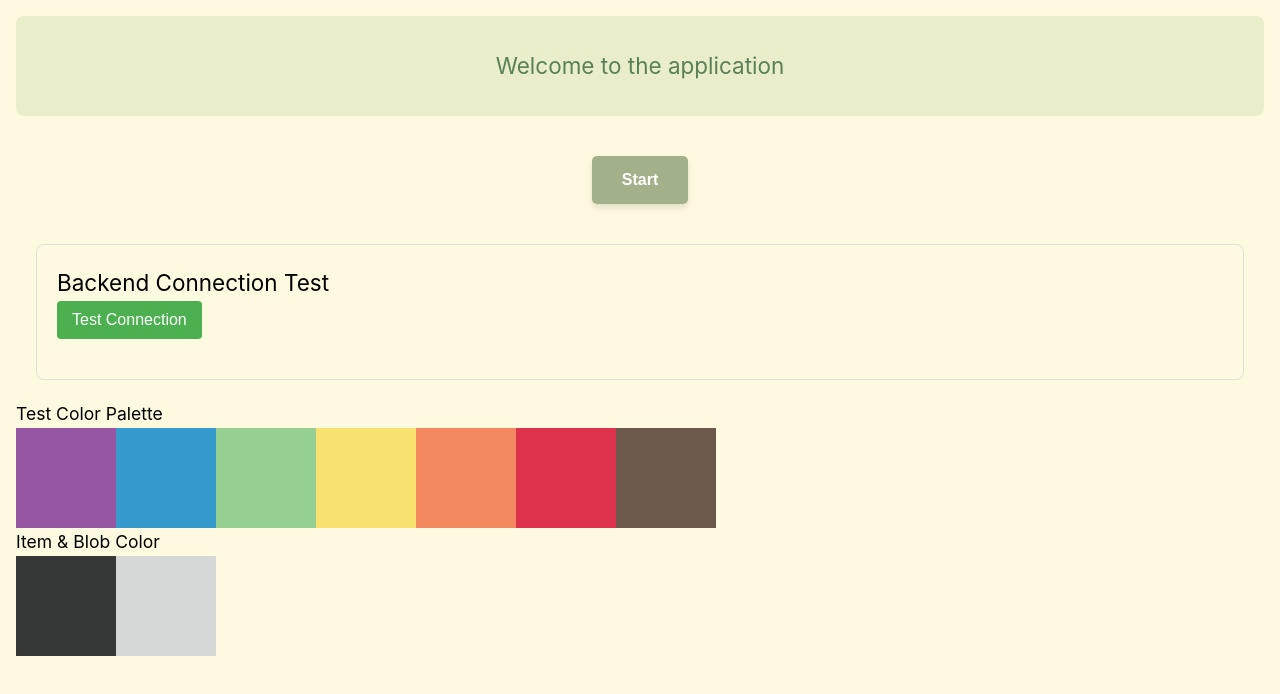
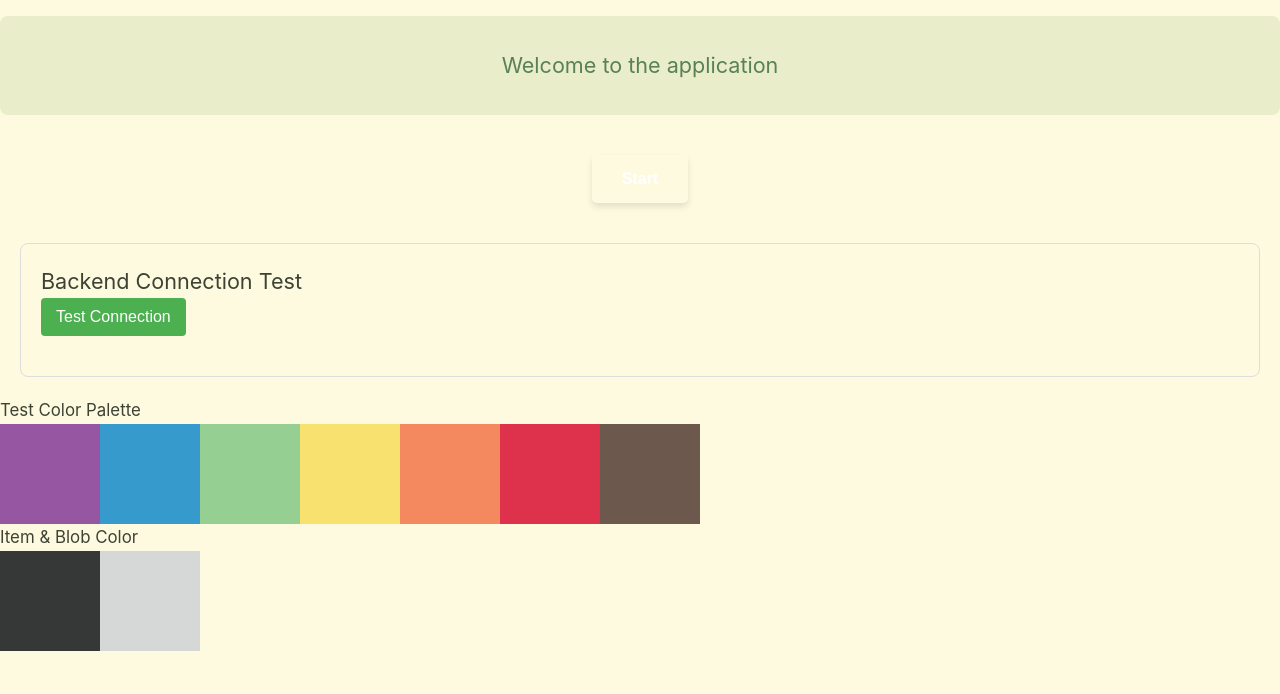
Before and after one commit to DarleneQing/Explanable-Pairing-Rec, a Vue app in the folder frontend/: page / in a window 1280 px wide. Shown: the top 694 px of the page. Built offline with nearby package versions, Linux system fonts and the light colour scheme; the HTML template or start-up script is replaced by a standard one.

Commit message:
css update

```diff
--- a/frontend/src/assets/base.css
+++ b/frontend/src/assets/base.css
@@ -1,27 +1,221 @@
-:root{
+:root {
+    /* === COLOR PALETTE === */
+    /* Primary Colors */
     --main-background: #fefae0;
     --color-master: #9656a2;
-    --color-value:#369acc;
+    --color-value: #369acc;
     --graphical-appearance: #95cf92;
     --fabric: #f8e16f;
     --neckline: #f4895f;
     --sleeves: #de324c;
     --length: #6c584c;
+    --blobs: #d6d7d7;
     --item-color: #363737;
-    --button-color1: #a3b18a;
-    --button-color2: #d4a373;
-    --window-color1: #e9edc9;
-    --window-color2: #faedcd;
-    --font-color1: #588157;
-    --blobs: #d6d7d7;
+
+    /* === BALANCED GREEN & BROWNISH CREAM UI PALETTE === */
+    /* Base UI Colors */
+    --window-color3: #a3b18a;      /* Sage green - interactive elements */
+    --window-color4: #d4a373;      /* Warm tan - accent color */
+    --window-color1: #e9edc9;      /* Light green-cream - secondary bg */
+    --window-color2: #faedcd;      /* Light cream - tertiary bg */
+
+    /* Primary Brand Colors (balancing green and brown) */
+    --brand-primary: #8a9471;      /* Deeper sage green - main brand */
+    --brand-secondary: #c4915c;    /* Rich tan - secondary brand */
+    --brand-accent: var(--window-color4);   /* Warm tan accent */
+
+    /* UI Background Colors */
+    --ui-bg-primary: #f8f6e8;      /* Very light cream-green */
+    --ui-bg-secondary: var(--window-color1);  /* Light green-cream */
+    --ui-bg-tertiary: var(--window-color2);   /* Light cream */
+    --ui-bg-elevated: #ffffff;     /* Pure white for cards */
+
+    /* UI Interactive Colors (balanced green-brown) */
+    --ui-interactive: var(--window-color3);     /* Sage green primary */
+    --ui-interactive-hover: #8a9471;            /* Deeper sage on hover */
+    --ui-interactive-light: #b8c4a3;            /* Light sage for subtle interactions */
+    --ui-interactive-brown: var(--window-color4); /* Brown alternative */
+    --ui-interactive-brown-hover: #c2915d;       /* Brown hover */
+
+    /* Text Colors (coordinated with green-brown balance) */
+    --ui-text-primary: #3d4234;    /* Dark green-brown for primary text */
+    --ui-text-secondary: #6b7055;  /* Medium sage for secondary text */
+    --ui-text-muted: #8a9471;      /* Muted sage for tertiary text */
+    --ui-text-inverse: #ffffff;    /* White text for dark backgrounds */
+    --ui-text-brown: #7a6b54;      /* Brown text alternative */
+
+    /* Border Colors */
+    --ui-border-light: #e2e6d3;    /* Light green-cream border */
+    --ui-border-medium: #d4d9c4;   /* Medium green-cream border */
+    --ui-border-strong: #c4c9b4;   /* Strong green-cream border */
+
+    /* Status Colors (adapted to palette) */
+    --ui-success: #7a9471;         /* Sage green success */
+    --ui-warning: var(--window-color4);  /* Tan warning */
+    --ui-error: #b85450;           /* Muted red */
+    --ui-info: #8a9aa3;            /* Blue-grey info */
+
+    /* Updated semantic mappings */
+    --font-color1: var(--ui-text-secondary);
+    --text-primary: var(--ui-text-primary);
+    --text-secondary: var(--ui-text-secondary);
+    --accent-color: var(--brand-accent);
+    --accent-color-hover: var(--ui-interactive-brown-hover);
+
+    /* === SEMANTIC COLORS === */
+    --text-primary: var(--ui-text-primary);
+    --text-secondary: var(--ui-text-secondary);
+    --text-muted: var(--ui-text-muted);
+    --text-inverse: var(--ui-text-inverse);
+
+    --bg-primary: var(--main-background);
+    --bg-secondary: var(--ui-bg-secondary);
+    --bg-tertiary: var(--ui-bg-tertiary);
+    --bg-overlay: rgba(61, 66, 52, 0.4);
+
+    --border-light: var(--ui-border-light);
+    --border-medium: var(--ui-border-medium);
+    --border-dark: var(--ui-border-strong);
+
+    --success-color: var(--ui-success);
+    --warning-color: var(--ui-warning);
+    --error-color: var(--ui-error);
+    --info-color: var(--ui-info);
+
+    /* === SPACING SYSTEM === */
+    --space-xs: 0.25rem;    /* 4px */
+    --space-sm: 0.5rem;     /* 8px */
+    --space-md: 0.75rem;    /* 12px */
+    --space-lg: 1rem;       /* 16px */
+    --space-xl: 1.25rem;    /* 20px */
+    --space-2xl: 1.5rem;    /* 24px */
+    --space-3xl: 2rem;      /* 32px */
+    --space-4xl: 2.5rem;    /* 40px */
+    --space-5xl: 3rem;      /* 48px */
+
+    /* === TYPOGRAPHY === */
+    --font-family-primary: Inter, -apple-system, BlinkMacSystemFont, 'Segoe UI', Roboto, Oxygen, Ubuntu, Cantarell, 'Fira Sans', 'Droid Sans', 'Helvetica Neue', sans-serif;
+    --font-family-mono: 'Monaco', 'Menlo', 'Ubuntu Mono', monospace;
+
+    --font-size-xs: 0.75rem;    /* 12px */
+    --font-size-sm: 0.8rem;     /* 13px */
+    --font-size-base: 0.9rem;   /* 14px */
+    --font-size-md: 1rem;       /* 16px */
+    --font-size-lg: 1.125rem;   /* 18px */
+    --font-size-xl: 1.25rem;    /* 20px */
+    --font-size-2xl: 1.5rem;    /* 24px */
+    --font-size-3xl: 1.75rem;   /* 28px */
+    --font-size-4xl: 2rem;      /* 32px */
+
+    --font-weight-light: 300;
+    --font-weight-normal: 400;
+    --font-weight-medium: 500;
+    --font-weight-semibold: 600;
+    --font-weight-bold: 700;
+
+    --line-height-tight: 1.2;
+    --line-height-normal: 1.4;
+    --line-height-relaxed: 1.6;
+
+    /* === LAYOUT & COMPONENTS === */
+    --border-radius-sm: 4px;
+    --border-radius-md: 6px;
+    --border-radius-lg: 8px;
+    --border-radius-xl: 10px;
+    --border-radius-2xl: 12px;
+    --border-radius-full: 9999px;
+
+    --border-width-thin: 1px;
+    --border-width-medium: 2px;
+    --border-width-thick: 3px;
+
+    /* === SHADOWS === */
+    --shadow-sm: 0 1px 2px rgba(54, 55, 55, 0.05);
+    --shadow-md: 0 2px 8px rgba(54, 55, 55, 0.05);
+    --shadow-lg: 0 4px 12px rgba(54, 55, 55, 0.1);
+    --shadow-xl: 0 8px 32px rgba(54, 55, 55, 0.1);
+    --shadow-overlay: 0 8px 32px rgba(54, 55, 55, 0.1), 0 2px 8px rgba(54, 55, 55, 0.05);
+
+    /* === TRANSITIONS === */
+    --transition-fast: 0.1s ease;
+    --transition-normal: 0.2s ease;
+    --transition-slow: 0.3s ease;
+    --transition-colors: color 0.2s ease, background-color 0.2s ease, border-color 0.2s ease;
+    --transition-transform: transform 0.2s ease;
+    --transition-all: all 0.2s ease;
+
+    /* === Z-INDEX SCALE === */
+    --z-dropdown: 1000;
+    --z-sticky: 1001;
+    --z-modal-backdrop: 1002;
+    --z-modal: 1003;
+    --z-popover: 1004;
+    --z-tooltip: 1005;
+    --z-toast: 1006;
+    --z-comparison-modal: 1009;
+
+    /* === BREAKPOINTS (for JS usage) === */
+    --breakpoint-sm: 480px;
+    --breakpoint-md: 768px;
+    --breakpoint-lg: 1024px;
+    --breakpoint-xl: 1280px;
+
+    /* RGB Values for rgba usage */
+    --brand-primary-rgb: 138, 148, 113;
+    --brand-secondary-rgb: 196, 145, 92;
+    --brand-accent-rgb: 212, 163, 115;
+    --ui-interactive-rgb: 163, 177, 138;
+    --ui-interactive-brown-rgb: 212, 163, 115;
+    --ui-text-primary-rgb: 61, 66, 52;
+    --ui-text-secondary-rgb: 107, 112, 85;
+    --window-color3-rgb: 163, 177, 138;
+    --window-color4-rgb: 212, 163, 115;
+    --color-master-rgb: 150, 86, 162;
+    --color-value-rgb: 54, 172, 204;
+    --graphical-appearance-rgb: 149, 207, 146;
+    --fabric-rgb: 248, 225, 111;
+    --neckline-rgb: 244, 137, 95;
+    --sleeves-rgb: 222, 50, 76;
+    --length-rgb: 108, 88, 76;
+    --font-color1-rgb: 107, 112, 85;
+    --item-color-rgb: 54, 55, 55;
 }
 
 @media (prefers-color-scheme: dark) {
     :root {
+        /* Dark mode color overrides */
+        --main-background: #1a1a1a;
+        --ui-bg-primary: #242424;
+        --ui-bg-secondary: #2d2d2d;
+        --ui-bg-tertiary: #3a3a3a;
+        --ui-bg-elevated: #404040;
+        --brand-primary: #b8c4a3;
+        --brand-secondary: #d4a373;
+        --brand-accent: #d4a373;
+        --ui-interactive: #b8c4a3;
+        --ui-interactive-hover: #a3b18a;
+        --ui-interactive-brown: #d4a373;
+        --ui-text-primary: #ffffff;
+        --ui-text-secondary: #cccccc;
+        --ui-text-muted: #888888;
+        --window-color1: var(--ui-bg-secondary);
+        --window-color2: var(--ui-bg-tertiary);
+        --window-color3: #b8c4a3;
+        --window-color4: #d4a373;
+        --item-color: #ffffff;
+        --font-color1: var(--ui-text-secondary);
+        --text-primary: var(--ui-text-primary);
+        --text-secondary: var(--ui-text-secondary);
+        --text-muted: var(--ui-text-muted);
+        --bg-overlay: rgba(0, 0, 0, 0.6);
+        --border-light: #404040;
+        --border-medium: #505050;
+        --border-dark: #606060;
+        --blobs: #404040;
     }
 }
 
-
+/* === RESET & BASE STYLES === */
 *,
 *::before,
 *::after {
@@ -32,30 +226,70 @@
 
 body {
     min-height: 100vh;
-  color: var(--color-text);
-  background-color: var(--main-background);
+    color: var(--text-primary);
+    background-color: var(--bg-primary);
     display: flex;
     margin: 0;
     padding: 0;
-  transition:
-    color 0.5s,
-    background-color 0.5s;
-  line-height: 1.6;
-  font-family:
-    Inter,
-    -apple-system,
-    BlinkMacSystemFont,
-    'Segoe UI',
-    Roboto,
-    Oxygen,
-    Ubuntu,
-    Cantarell,
-    'Fira Sans',
-    'Droid Sans',
-    'Helvetica Neue',
-    sans-serif;
-  font-size: 15px;
+    transition: var(--transition-colors);
+    line-height: var(--line-height-relaxed);
+    font-family: var(--font-family-primary);
+    font-size: var(--font-size-base);
     text-rendering: optimizeLegibility;
     -webkit-font-smoothing: antialiased;
     -moz-osx-font-smoothing: grayscale;
 }
+
+/* === UTILITY CLASSES === */
+.text-xs { font-size: var(--font-size-xs); }
+.text-sm { font-size: var(--font-size-sm); }
+.text-base { font-size: var(--font-size-base); }
+.text-md { font-size: var(--font-size-md); }
+.text-lg { font-size: var(--font-size-lg); }
+.text-xl { font-size: var(--font-size-xl); }
+.text-2xl { font-size: var(--font-size-2xl); }
+
+.font-light { font-weight: var(--font-weight-light); }
+.font-normal { font-weight: var(--font-weight-normal); }
+.font-medium { font-weight: var(--font-weight-medium); }
+.font-semibold { font-weight: var(--font-weight-semibold); }
+.font-bold { font-weight: var(--font-weight-bold); }
+
+.text-primary { color: var(--text-primary); }
+.text-secondary { color: var(--text-secondary); }
+.text-muted { color: var(--text-muted); }
+
+.rounded-sm { border-radius: var(--border-radius-sm); }
+.rounded-md { border-radius: var(--border-radius-md); }
+.rounded-lg { border-radius: var(--border-radius-lg); }
+.rounded-xl { border-radius: var(--border-radius-xl); }
+
+.shadow-sm { box-shadow: var(--shadow-sm); }
+.shadow-md { box-shadow: var(--shadow-md); }
+.shadow-lg { box-shadow: var(--shadow-lg); }
+.shadow-xl { box-shadow: var(--shadow-xl); }
+
+.transition-fast { transition: var(--transition-fast); }
+.transition-normal { transition: var(--transition-normal); }
+.transition-slow { transition: var(--transition-slow); }
+.transition-colors { transition: var(--transition-colors); }
+.transition-transform { transition: var(--transition-transform); }
+
+/* === SPACING UTILITIES === */
+.p-xs { padding: var(--space-xs); }
+.p-sm { padding: var(--space-sm); }
+.p-md { padding: var(--space-md); }
+.p-lg { padding: var(--space-lg); }
+.p-xl { padding: var(--space-xl); }
+
+.m-xs { margin: var(--space-xs); }
+.m-sm { margin: var(--space-sm); }
+.m-md { margin: var(--space-md); }
+.m-lg { margin: var(--space-lg); }
+.m-xl { margin: var(--space-xl); }
+
+.gap-xs { gap: var(--space-xs); }
+.gap-sm { gap: var(--space-sm); }
+.gap-md { gap: var(--space-md); }
+.gap-lg { gap: var(--space-lg); }
+.gap-xl { gap: var(--space-xl); }
--- a/frontend/src/assets/main.css
+++ b/frontend/src/assets/main.css
@@ -29,6 +29,6 @@ a,
   #app {
     display: grid;
     grid-template-columns: 1fr;
-    padding: 0 1rem;
+    padding: 0;
   }
 }
```
Lines whose indentation alone changed are shown as unchanged.
